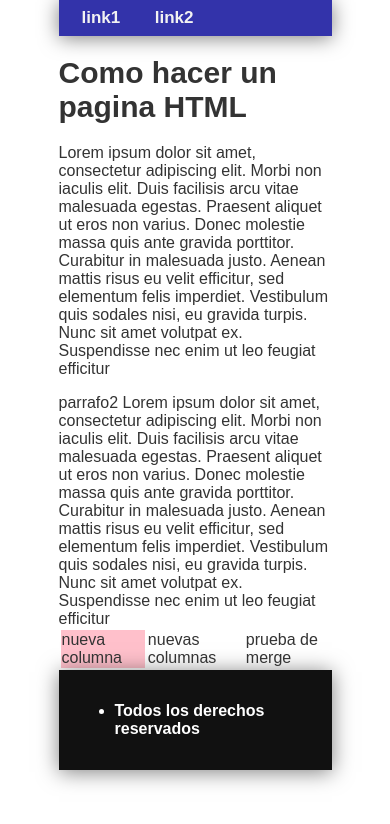
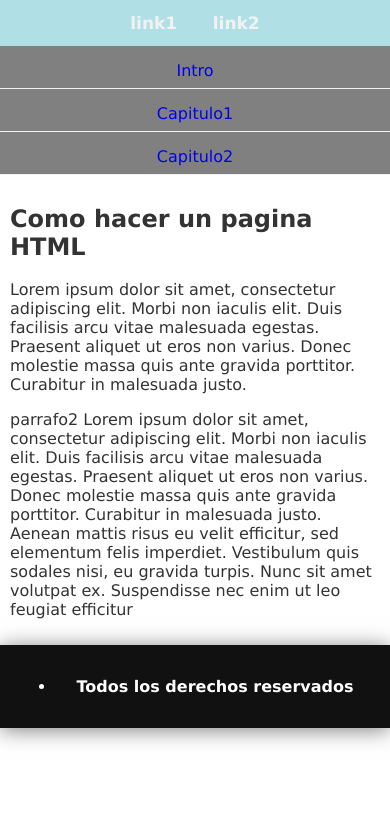
Before and after one commit to leonardogsandoval/PRueba-de-GIT, a plain HTML site: page index.html in a window 390 px wide. Drawn offline with Linux system fonts and the light colour scheme.

Commit message:
responsive full width

```diff
--- a/css/styles.css
+++ b/css/styles.css
@@ -1,3 +1,9 @@
+* {
+  box-sizing: border-box;
+}
+
+
+
 body
 {
     color: #333;
@@ -10,25 +16,58 @@ body
 
 #cabecera
 {
-    overflow: hidden;
-    background: #33A;
+    background: powderblue;
     box-shadow: 0px 2px 20px 0px rgba(0,0,0,0.5);
     color: white;
     font-weight: bold;
     margin: 0;
-    padding: 0.5em;
+    padding: 0.8em;
 }
+
 #cabecera a
 {
     text-decoration: none;
     padding: 10px 15px;
     font-size: 17px;
     color: #f2f2f2;
+}
 
-}
 #cabecera a:hover {
   background-color: #ddd;
   color: black;
+}
+
+#cabecera #tagline
+{
+    padding: 0 0 0 1em;
+    font-weight: normal;
+    font-size: 0.8em;
+}
+#sidenav {
+  background-color:gray;
+  color: white;
+  float:left;
+  width: 20%
+
+}
+#sidenav a{
+    text-decoration: none;
+
+}
+#menuitem1, #menuitem2, #menuitem3 {
+padding: 8px;
+  margin-top: 7px;
+  border-bottom: 1px solid #f1f1f1;
+}
+
+#main
+{
+    width: 80%;
+    float: left;
+    padding: 10px;
+    text-align: left;
+    overflow: hidden;
+
 }
 #footer
 {
@@ -39,22 +78,6 @@ body
     margin: 0;
     padding: 1em;
 }
-#cabecera #tagline
-{
-    padding: 0 0 0 1em;
-    font-weight: normal;
-    font-size: 0.8em;
-}
-
-#container
-{
-    width: 70%;
-    padding: 0;
-    text-align: left;
-    border: 0px solid #DDD;
-    margin: 0 auto;
-}
-
 #container h1
 {
     font-size: 30px;
@@ -63,3 +86,11 @@ body
 {
     padding: 1em;
 }
+
+@media only screen and (max-width: 500px){
+  /* For mobile phones: */
+  #sidenav, #main  {
+    width: 100%;
+  }
+}
+</
--- a/index.html
+++ b/index.html
@@ -6,43 +6,41 @@
 
 	</title>
 	<link rel="stylesheet" href="css/styles.css" />
+	<meta name="viewport" content="width=device-width, initial-scale=1.0">
+
 </head>
-<body>
-	<div id="container">
+
+<body style="font-family:Verdana;">
+
 		<nav id="cabecera">
-
 		    <a href="prueba1.html">link1</a>
 			<a href="prueba2.html">link2</a>
+		</nav>
 
-	</nav>
+	<section style="overflow: auto;">
+      	<div id="sidenav">
+
+      			<div id="menuitem1"><a href="#">Intro</a></div>
+      			<div id="menuitem2"><a href="#">Capitulo1</a></div>
+      			<div id="menuitem3"><a href="#">Capitulo2</a></div>
+
+  		</div>
+
+		<div id="main">
 			<h1>
 				Como hacer un pagina HTML
 			</h1>
-	<div>
+			<p>
+				Lorem ipsum dolor sit amet, consectetur adipiscing elit. Morbi non iaculis elit. Duis facilisis arcu vitae malesuada egestas. Praesent aliquet ut eros non varius. Donec molestie massa quis ante gravida porttitor. Curabitur in malesuada justo.
+			</p>
 
 			<p>
-		Lorem ipsum dolor sit amet, consectetur adipiscing elit. Morbi non iaculis elit. Duis facilisis arcu vitae malesuada egestas. Praesent aliquet ut eros non varius. Donec molestie massa quis ante gravida porttitor. Curabitur in malesuada justo. Aenean mattis risus eu velit efficitur, sed elementum felis imperdiet. Vestibulum quis sodales nisi, eu gravida turpis. Nunc sit amet volutpat ex. Suspendisse nec enim ut leo feugiat efficitur
+				parrafo2 Lorem ipsum dolor sit amet, consectetur adipiscing elit. Morbi non iaculis elit. Duis facilisis arcu vitae malesuada egestas. Praesent aliquet ut eros non varius. Donec molestie massa quis ante gravida porttitor. Curabitur in malesuada justo. Aenean mattis risus eu velit efficitur, sed elementum felis imperdiet. Vestibulum quis sodales nisi, eu gravida turpis. Nunc sit amet volutpat ex. Suspendisse nec enim ut leo feugiat efficitur
 			</p>
+		</div>
+	</section>
 
-	<div>
-		parrafo2 Lorem ipsum dolor sit amet, consectetur adipiscing elit. Morbi non iaculis elit. Duis facilisis arcu vitae malesuada egestas. Praesent aliquet ut eros non varius. Donec molestie massa quis ante gravida porttitor. Curabitur in malesuada justo. Aenean mattis risus eu velit efficitur, sed elementum felis imperdiet. Vestibulum quis sodales nisi, eu gravida turpis. Nunc sit amet volutpat ex. Suspendisse nec enim ut leo feugiat efficitur
-	</div>
-	</div>
-	<div>
-		<table>
-			<tr>
-				<td bgcolor="pink">
-					nueva columna
-				</td>
-				<td>
-					nuevas columnas
-				</td>
-				<td>
-					prueba de merge
-				</td>
-			</tr>
-		</table>
-	</div>
+
 	<div id="footer">
 		<ul>
 			<li>
@@ -50,6 +48,6 @@
 			</li>
 		</ul>
 	</div>
-    </div>
+
 </body>
 </html>
```
Lines whose indentation alone changed are shown as unchanged.
